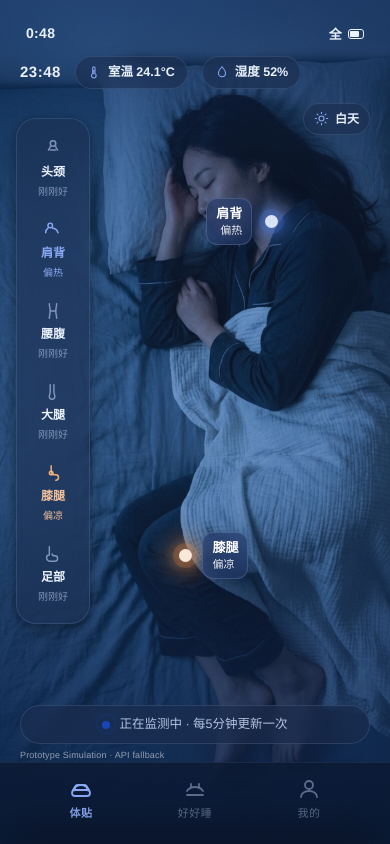
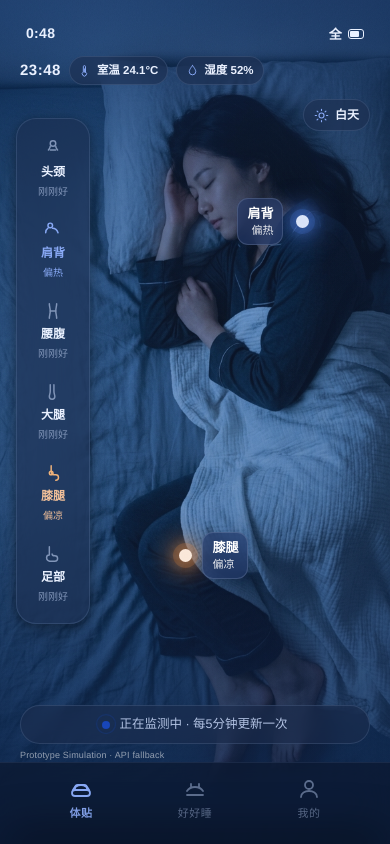
Before and after one commit to MinusPlus2025/titie-bluebox, a React (Vite) app: page / in a window 390 px wide. Built offline with nearby package versions, Linux system fonts and the light colour scheme; no server answers.

Commit message:
fix: align mobile hud and shoulder marker

```diff
--- a/src/eazo/components/HomeScreen.jsx
+++ b/src/eazo/components/HomeScreen.jsx
@@ -5,8 +5,8 @@ import { regions, ambient } from '../data/content.js'
 
 // 位置按真机预览标定（俯拍全身，人物偏中右）：肩背=右肩上背、膝腿=被子下膝盖弯曲处
 export const BODY_MARKER_POSITIONS = {
-  // 肩背点落在肩胛上背，不落在上臂；标签向左展开避免超出画面。
-  shoulder: { top: '25.5%', left: '68%' },
+  // 位置按当前睡眠照片标定：肩背点向右落在可见肩胛外侧，标签向左展开。
+  shoulder: { top: '25.5%', left: '76%' },
   knee: { top: '63%', left: '46%' },
 }
 
--- a/src/eazo/styles.css
+++ b/src/eazo/styles.css
@@ -129,19 +129,25 @@ body{
 .immersive-tint{position:absolute;inset:0;background:rgba(45,92,183,.22);mix-blend-mode:multiply;}
 
 /* top HUD */
-.hud{position:absolute;top:56px;left:20px;right:20px;z-index:5;display:flex;align-items:center;gap:14px;flex-wrap:wrap;}
+.hud{position:absolute;top:56px;left:20px;right:20px;z-index:5;display:flex;align-items:center;gap:8px;flex-wrap:nowrap;}
 .hud .hud-time{font-size:15px;font-weight:600;color:var(--ink);letter-spacing:.5px;}
-.hud .hud-chip{display:flex;align-items:center;gap:6px;font-size:12.5px;color:var(--ink-2);
+.hud .hud-chip{display:flex;align-items:center;gap:5px;min-width:0;white-space:nowrap;font-size:11.5px;color:var(--ink-2);
   background:var(--glass);backdrop-filter:blur(10px);border:1px solid var(--line);
-  border-radius:var(--r-pill);padding:6px 12px;}
-.hud .hud-chip svg{width:14px;height:14px;fill:none;stroke:var(--brand-2);stroke-width:1.8;stroke-linecap:round;stroke-linejoin:round;}
+  border-radius:var(--r-pill);padding:5px 9px;}
+.hud .hud-chip svg{width:13px;height:13px;flex:0 0 13px;fill:none;stroke:var(--brand-2);stroke-width:1.8;stroke-linecap:round;stroke-linejoin:round;}
 .hud .hud-chip b{color:var(--ink);font-weight:600;}
-.hud .theme-toggle{margin-left:auto;display:flex;align-items:center;gap:6px;cursor:pointer;
+.hud .theme-toggle{position:absolute;top:43px;right:0;display:flex;align-items:center;gap:6px;cursor:pointer;
   background:var(--glass);backdrop-filter:blur(10px);border:1px solid var(--line);
   border-radius:var(--r-pill);padding:6px 10px;color:var(--ink);font-size:12px;font-weight:600;}
 .hud .theme-toggle svg{width:15px;height:15px;fill:none;stroke:currentColor;stroke-width:1.8;stroke-linecap:round;stroke-linejoin:round;}
 [data-theme="day"] .hud .theme-toggle svg{stroke:var(--warm-ink);}
 [data-theme="night"] .hud .theme-toggle svg{stroke:var(--brand-2);}
+
+@media (max-width:360px){
+  .hud{left:16px;right:16px;gap:6px;}
+  .hud .hud-time{font-size:14px;}
+  .hud .hud-chip{gap:4px;padding:5px 7px;font-size:11px;}
+}
 
 /* left rail — 6 body regions */
 .rail{position:absolute;top:118px;left:16px;z-index:5;
```
Also changed, not shown: 3 other files (tests, documents, lock files or other folders).
